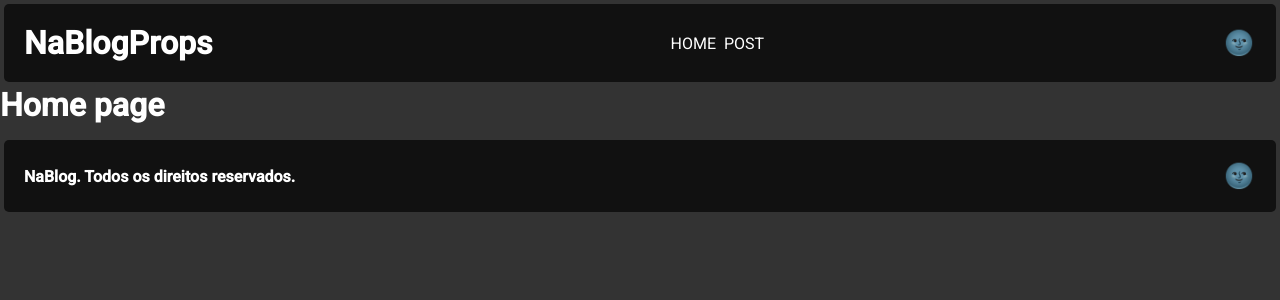
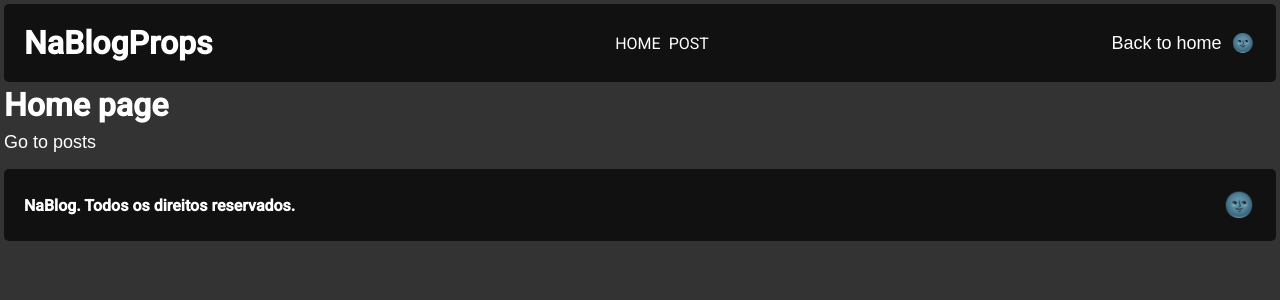
Before and after one commit to nivaldoandrade/nablog-react-class-component, a React app: page / in a window 1280 px wide. Shown: the top 300 px of the page. Built offline with nearby package versions, Linux system fonts and the light colour scheme.

Commit message:
programmatic navigation

```diff
--- a/src/components/Header/index.js
+++ b/src/components/Header/index.js
@@ -1,16 +1,17 @@
 import React from 'react';
+import { withRouter } from 'react-router-dom';
 
 import ToggleTheme from '../ToggleTheme';
 import { Navbar } from '../Navbar';
 
-import { Container, Title, NavbarContent } from './styles';
+import { Container, Title, NavbarContent, RightContent } from './styles';
 
 //useEffect(() => {}) é executado a cada renderização, e para temos o mesmo efeito em class component é só colocar a function dentro do render().
 //useEffect(() => {}, []) é executado na primeira renderização, e para temos o mesmo efeito em class componet é só utilizar o componentDidMount().
 //componentDidUpdate é chamado depois do render() e possui 2 parametros(prevProps e prevState) que são os valores anteriores das props e states.
 //shouldComponentUpdate é chamado antes do render e possui 2 parametros(NextProps e NextState) que são os valores alterado das props e states, porém é necessario retornar um boolen, onde o TRUE vai deixar seguir o fluxo de renderização do componente e o FALSE o componente não será renderizado.
 
-export default class Header extends React.Component {
+class Header extends React.Component {
 	state = {
 		title: this.props.title,
 		TesteDoTeste: true
@@ -19,6 +20,12 @@ export default class Header extends React.Component {
 	handleChangeState = () => {
 		this.setState({title: 'NaBlogChange', TesteDoTeste: false});
 	};
+
+	handleNavigate = () => {
+		if(this.props.location.pathname !== '/') {
+			this.props.history.push('/');
+		};
+	}
 
 	componentDidMount() {
 		console.log('componentDidMount executed');
@@ -48,8 +55,6 @@ export default class Header extends React.Component {
 	render() {
 		const {title} = this.state;
 
-		console.log('rendered');
-
 		return (
 			<Container>
 				{/* {undefined.map(item => item)} */}
@@ -57,9 +62,14 @@ export default class Header extends React.Component {
 				<NavbarContent>
 					<Navbar />
 				</NavbarContent>
-				<ToggleTheme />
+				<RightContent>
+					<button onClick={this.handleNavigate}>Back to home</button>
+					<ToggleTheme />
+				</RightContent>
 				{/* <button onClick={this.handleChangeState}>Mudar o titulo</button> */}
 			</Container>
 		)
 	}
 }
+
+export default withRouter(Header);
--- a/src/components/Header/styles.js
+++ b/src/components/Header/styles.js
@@ -12,6 +12,18 @@ export const Container = styled.header`
 
 export const Title = styled.h1``;
 
-export const NavbarContent = styled.div`
+export const NavbarContent = styled.div``;
 
+export const RightContent = styled.div`
+	display: flex;
+	align-items: center;
+	justify-items: center;
+	gap: 8px;
+
+	button {
+		font-size: 18px;
+		color: ${({theme}) => theme.textColor};
+		background: transparent;
+		border: 0;
+	}
 `;
--- a/src/pages/Home/index.js
+++ b/src/pages/Home/index.js
@@ -1,5 +1,22 @@
 import React from 'react';
+import { useHistory, useLocation } from 'react-router-dom';
+
+import {Container, Title, Button} from './styles';
 
 export function Home() {
-	return <h1>Home page</h1>
+	const history = useHistory();
+	const {pathname} = useLocation();
+
+	function handleNavigate() {
+		if(pathname !== '/posts') {
+			history.push('/posts');
+		};
+	};
+
+	return (
+		<Container>
+			<Title>Home page</Title>
+			<Button onClick={handleNavigate}>Go to posts</Button>
+		</Container>
+	)
 }
--- /dev/null
+++ b/src/pages/Home/styles.js
@@ -0,0 +1,15 @@
+import styled from 'styled-components';
+
+export const Container = styled.div`
+	margin: 4px;
+`;
+
+export const Title = styled.h1``;
+
+export const Button = styled.button`
+	font-size: 18px;
+	color: ${({theme}) => theme.textColor};
+	background-color: transparent;
+	border: 0;
+	margin-top: 8px;
+`;
--- a/src/styles/global.js
+++ b/src/styles/global.js
@@ -12,4 +12,8 @@ export default createGlobalStyle`
 		background-color: ${({ theme }) => theme.backgroundColor};
 		color: ${({ theme }) => theme.textColor};
 	}
+
+	button {
+		cursor: pointer;
+	}
 `;
```
